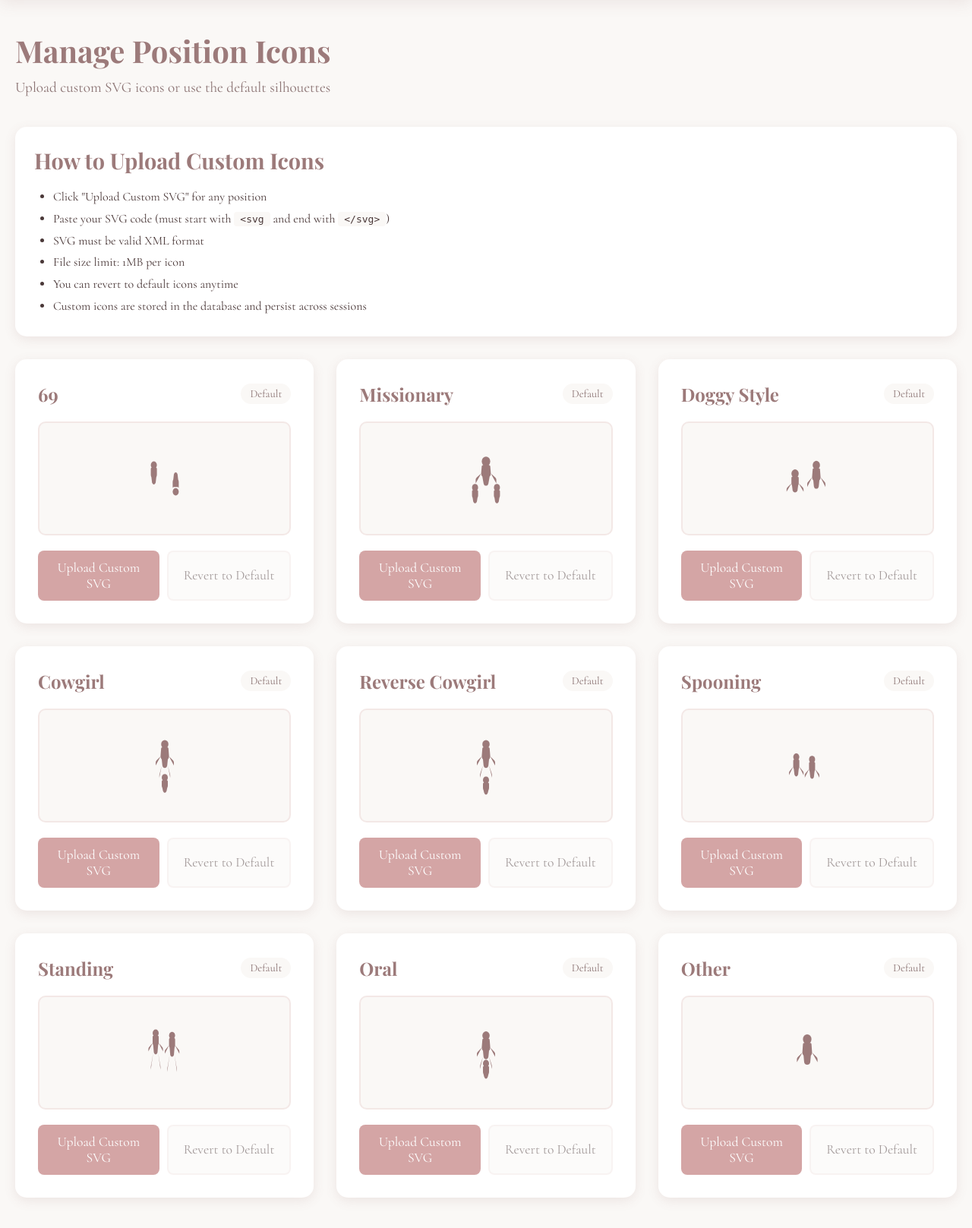
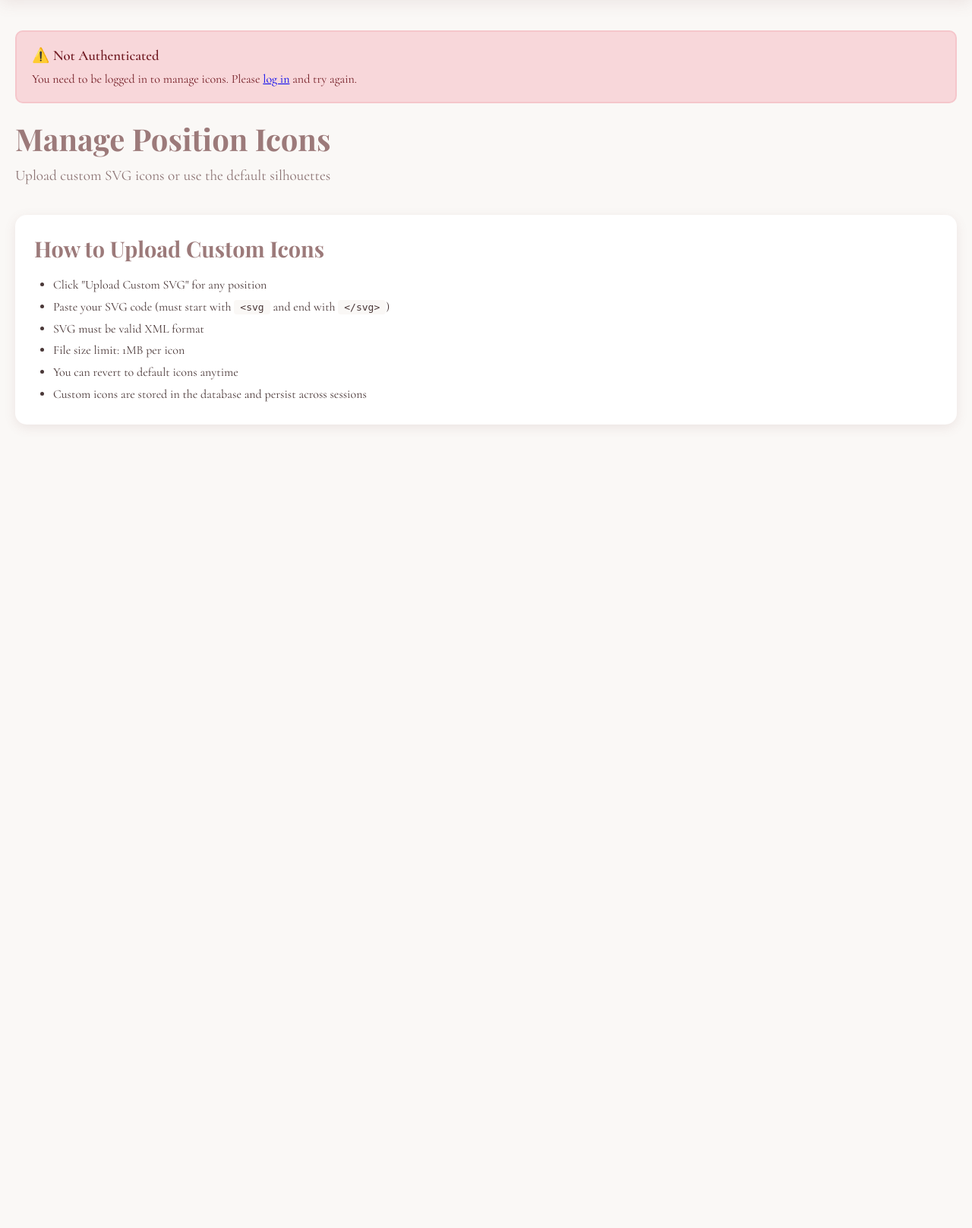
Before and after one commit to wingnut144/sTracker, a Flask app: template templates/admin.html in a window 1280 px wide. Shown: the part 105-1722 px from the top of the page at 76% size. After the commit the page ends 666 px from the top, so only its background shows below. Run offline with Flask 3, Linux system fonts and the light colour scheme; the template is opened without the code that fills it, so the values that code supplies are empty.

Commit message:
Update admin.html

```diff
--- a/templates/admin.html
+++ b/templates/admin.html
@@ -76,6 +76,24 @@
             max-width: 1400px;
             margin: 0 auto;
             padding: 40px 20px;
+        }
+
+        .auth-error {
+            background: #f8d7da;
+            border: 2px solid #f5c6cb;
+            color: #721c24;
+            padding: 20px;
+            border-radius: 10px;
+            margin-bottom: 20px;
+            display: none;
+        }
+
+        .auth-error.show {
+            display: block;
+        }
+
+        .auth-error h3 {
+            margin-bottom: 10px;
         }
 
         .page-title {
@@ -293,6 +311,11 @@
     </div>
 
     <div class="container">
+        <div class="auth-error" id="authError">
+            <h3>⚠️ Not Authenticated</h3>
+            <p>You need to be logged in to manage icons. Please <a href="/">log in</a> and try again.</p>
+        </div>
+
         <h1 class="page-title">Manage Position Icons</h1>
         <p class="page-subtitle">Upload custom SVG icons or use the default silhouettes</p>
 
@@ -326,7 +349,7 @@
             'other': 'Other'
         };
 
-        // Default SVG silhouettes (same as calendar)
+        // Default SVG silhouettes
         const defaultSVGs = {
             missionary: '<svg viewBox="0 0 100 100" class="position-svg"><ellipse cx="50" cy="22" rx="7" ry="8"/><path d="M43 30 Q43 28 45 28 L55 28 Q57 28 57 30 L58 42 Q58 45 56 47 L54 58 Q53 62 50 62 Q47 62 46 58 L44 47 Q42 45 42 42 Z M42 42 L35 48 Q33 50 33 52 L33 58 M58 42 L65 48 Q67 50 67 52 L67 58"/><ellipse cx="32" cy="65" rx="5" ry="6"/><path d="M27 71 Q27 69 29 69 L35 69 Q37 69 37 71 L37 78 Q37 80 36 82 L35 88 Q34 91 32 91 Q30 91 29 88 L28 82 Q27 80 27 78 Z M27 78 L22 84 M37 78 L42 84"/><ellipse cx="68" cy="65" rx="5" ry="6"/><path d="M63 71 Q63 69 65 69 L71 69 Q73 69 73 71 L73 78 Q73 80 72 82 L71 88 Q70 91 68 91 Q66 91 65 88 L64 82 Q63 80 63 78 Z M63 78 L58 84 M73 78 L78 84"/></svg>',
             doggy: '<svg viewBox="0 0 100 100" class="position-svg"><ellipse cx="30" cy="42" rx="6" ry="7"/><path d="M24 49 Q24 47 26 47 L34 47 Q36 47 36 49 L36 58 Q36 60 35 62 L34 70 Q33 73 30 73 Q27 73 26 70 L25 62 Q24 60 24 58 Z M24 58 L18 64 Q16 66 16 68 L16 72 M36 58 L42 64 Q44 66 44 68 L44 72 M25 70 L22 80 M35 70 L32 80"/><ellipse cx="65" cy="28" rx="6" ry="7"/><path d="M59 35 Q59 33 61 33 L69 33 Q71 33 71 35 L72 48 Q72 51 70 53 L69 63 Q68 67 65 67 Q62 67 61 63 L60 53 Q58 51 58 48 Z M58 48 L52 55 Q50 57 50 59 L50 64 M72 48 L78 55 Q80 57 80 59 L80 64 M60 63 L57 76 M70 63 L73 76"/></svg>',
@@ -343,14 +366,27 @@
 
         async function loadCustomIcons() {
             try {
-                // Try to load custom icons
-                const response = await fetch('/api/custom-icons');
+                const response = await fetch('/api/custom-icons', {
+                    credentials: 'include'
+                });
 
-                // Check if response is ok and is JSON
-                if (response.ok) {
+                // Check if response is HTML (redirect/error page)
                 const contentType = response.headers.get('content-type');
-                    if (contentType && contentType.includes('application/json')) {
+                if (!contentType || !contentType.includes('application/json')) {
+                    console.error('Not logged in - got HTML instead of JSON');
+                    document.getElementById('authError').classList.add('show');
+                    return;
+                }
+
                 const icons = await response.json();
+
+                // Handle not authenticated
+                if (!response.ok) {
+                    if (icons.error === 'Not authenticated') {
+                        document.getElementById('authError').classList.add('show');
+                        return;
+                    }
+                }
 
                 // Convert array to object keyed by position_name
                 customIcons = {};
@@ -359,17 +395,11 @@
                         customIcons[icon.position_name] = icon.svg_content;
                     });
                 }
-                    } else {
-                        console.warn('API returned non-JSON response, using defaults only');
-                    }
-                } else {
-                    console.warn(`API returned status ${response.status}, using defaults only`);
-                }
+
+                renderIcons();
             } catch (error) {
-                console.error('Error loading custom icons (will use defaults):', error);
-            } finally {
-                // Always render icons even if loading fails
-                renderIcons();
+                console.error('Error loading custom icons:', error);
+                document.getElementById('authError').classList.add('show');
             }
         }
 
@@ -443,15 +473,24 @@
             }
 
             try {
-                // FIXED: Changed from /api/admin/icons to /api/custom-icons
                 const response = await fetch('/api/custom-icons', {
                     method: 'POST',
                     headers: { 'Content-Type': 'application/json' },
+                    credentials: 'include',
                     body: JSON.stringify({
                         position_name: position,
                         svg_content: svgContent
                     })
                 });
+
+                // Check if response is HTML
+                const contentType = response.headers.get('content-type');
+                if (!contentType || !contentType.includes('application/json')) {
+                    errorMsg.textContent = 'Not authenticated - please log in first';
+                    errorMsg.classList.add('show');
+                    document.getElementById('authError').classList.add('show');
+                    return;
+                }
 
                 const data = await response.json();
 
@@ -479,10 +518,18 @@
             if (!confirm(`Revert ${positions[position]} to default icon?`)) return;
 
             try {
-                // FIXED: Changed from /api/admin/icons to /api/custom-icons
                 const response = await fetch(`/api/custom-icons/${position}`, {
-                    method: 'DELETE'
+                    method: 'DELETE',
+                    credentials: 'include'
                 });
+
+                // Check if response is HTML
+                const contentType = response.headers.get('content-type');
+                if (!contentType || !contentType.includes('application/json')) {
+                    alert('Not authenticated - please log in first');
+                    document.getElementById('authError').classList.add('show');
+                    return;
+                }
 
                 if (response.ok) {
                     delete customIcons[position];
```
Lines whose indentation alone changed are shown as unchanged.
